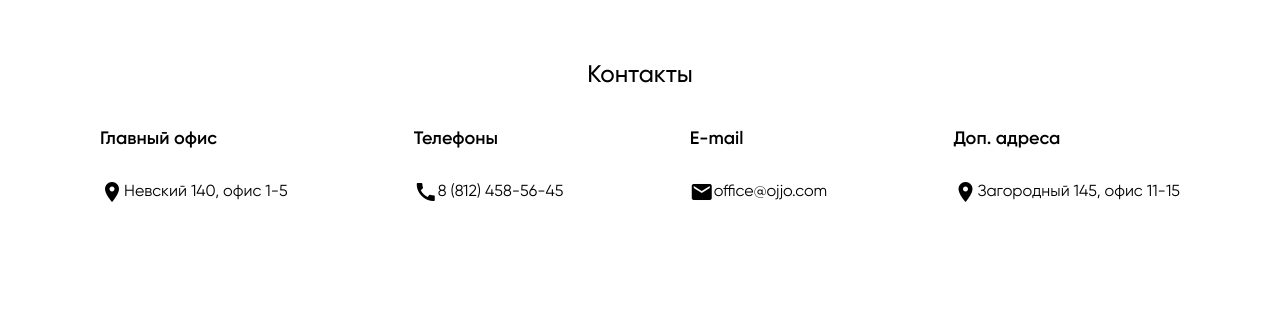
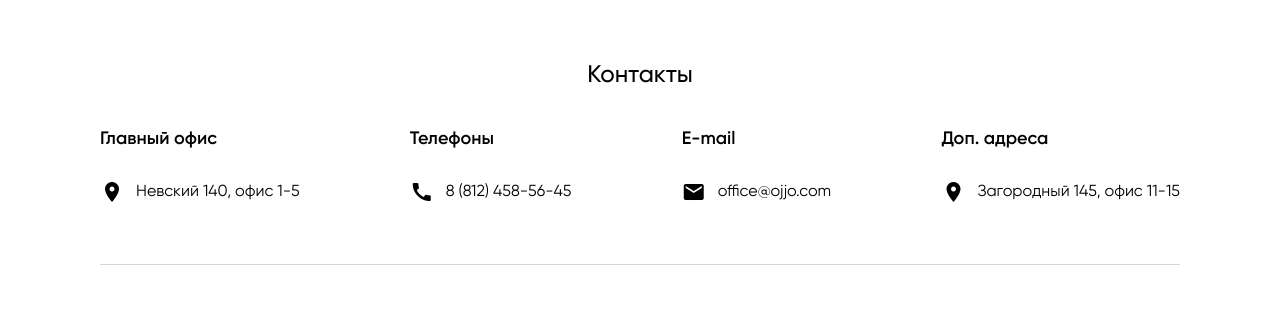
Before and after one commit to Aleksandr-Momot/OJJO-Gold, an Angular app: page /contacts in a window 1280 px wide. Shown: the part 182-497 px from the top of the page. Built offline with nearby package versions, Linux system fonts and the light colour scheme.

Commit message:
added map

```diff
--- a/src/app/contacts-page/contacts-page.component.html
+++ b/src/app/contacts-page/contacts-page.component.html
@@ -38,4 +38,10 @@
             </div>
         </div>
     </div>
+    <div class="map">
+        <iframe
+            src="https://www.google.com/maps/embed?pb=!1m18!1m12!1m3!1d211555.9727277764!2d-118.244928!3d34.055103!2m3!1f0!2f0!3f0!3m2!1i1024!2i768!4f13.1!3m3!1m2!1s0x80c2c64d9fbb11d3%3A0xb3728c2c3bff31b0!2z0JrQvtC90YbQtdGA0YLQvdGL0Lkg0LfQsNC7INC40LzQtdC90Lgg0KPQvtC70YLQsCDQlNC40YHQvdC10Y8!5e0!3m2!1sru!2sua!4v1607525053885!5m2!1sru!2sua"
+            width="1080" height="750" frameborder="0" style="border:0;" allowfullscreen="" aria-hidden="false"
+            tabindex="0"></iframe>
+    </div>
 </div>
--- a/src/app/contacts-page/contacts-page.component.scss
+++ b/src/app/contacts-page/contacts-page.component.scss
@@ -31,4 +31,17 @@
 .contacts-items {
     display: flex;
     justify-content: space-between;
+    border-bottom: 1px solid #D6D6D6;
+    padding-bottom: 60px;
+    margin-bottom: 60px;
 }
+
+.item {
+    p {
+        padding-left: 12px;
+    }
+}
+
+.map {
+    margin-bottom: 120px;
+}
```
